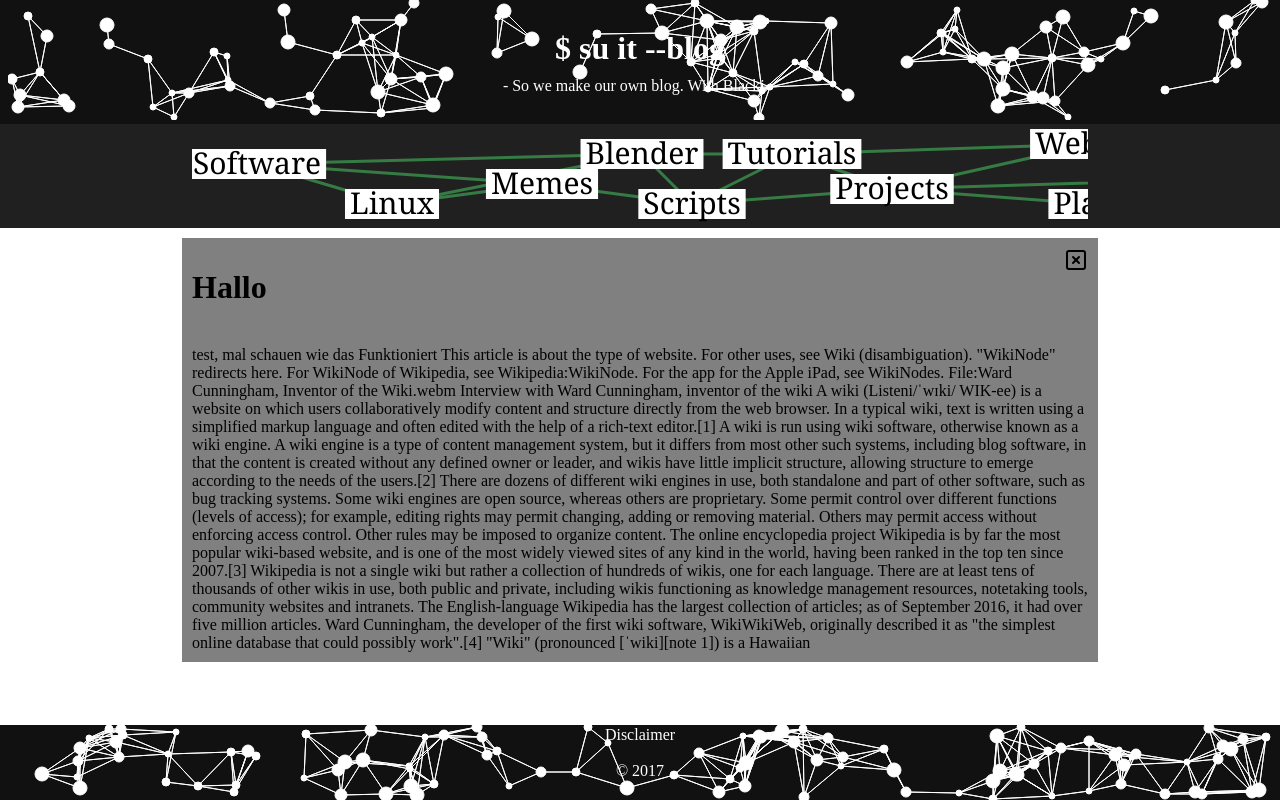
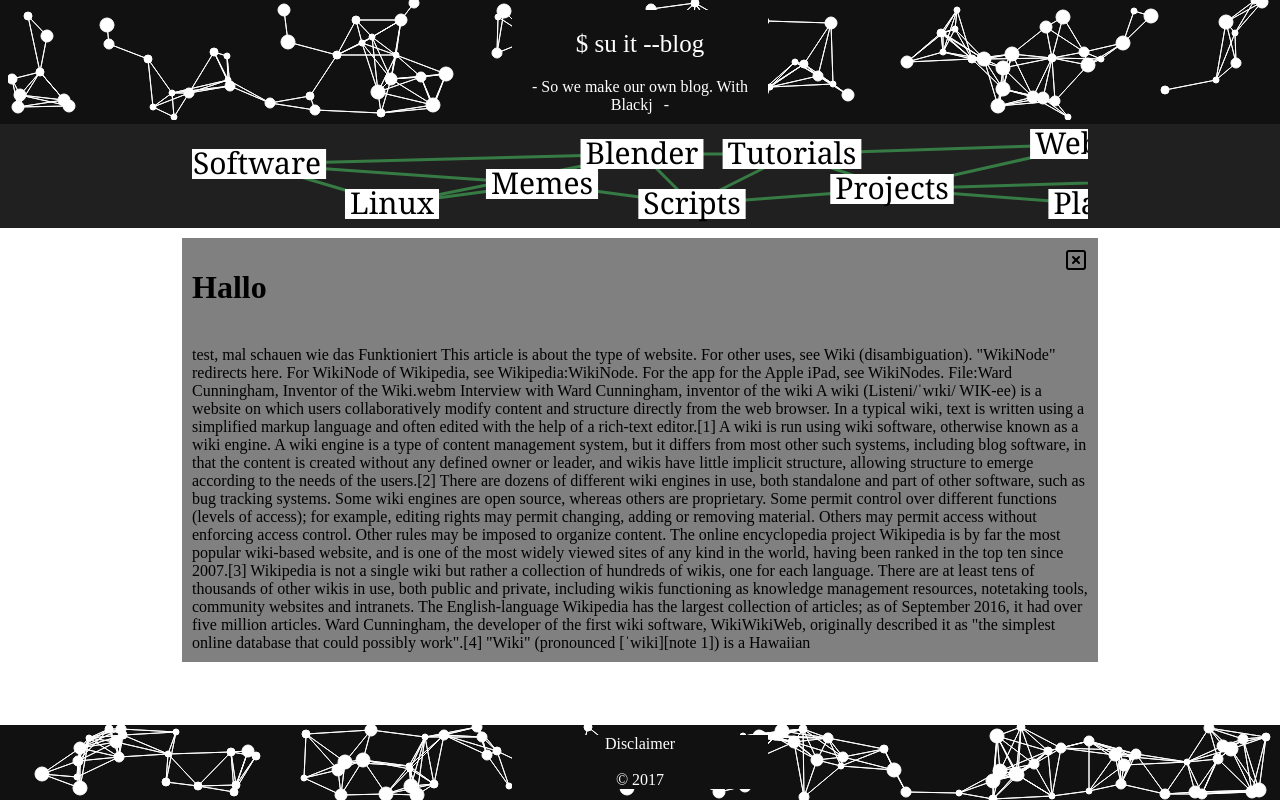
Before and after one commit to Born2Root/su_IT-blog, a PHP site: page /test_article.php in a window 1280 px wide. Run offline with PHP 8.4, Linux system fonts and the light colour scheme.

Commit message:
title and disclaimer now readable over canvas

```diff
--- a/css/main.css
+++ b/css/main.css
@@ -22,22 +22,27 @@ body {
 	color: #ffffff;
 }
 
-#banner h1 {
-	margin: 0px;
-	padding: 10px;
+#headline {
+	position: absolute;
+	background: #111111;
+	left: 0px;
+	right: 0px;
+	top: 10px;
+	width: 20%;
+	margin: auto;
+	padding-bottom: 10px;
 }
 
-#headline {
-	position: absolute;
-	left: 0px;
-	right: 0px;
-	top: 20px;
+#headline a {
+	display: block;
+	margin: 20px;
+	font-size: 25px;
 }
 
 
 /* unvisited link */
 
-#banner a:link {
+#headline a:link {
 	color: #ffffff;
 	text-decoration: none;
 }
@@ -45,14 +50,14 @@ body {
 
 /* visited link */
 
-#banner a:visited {
+#headline a:visited {
 	color: #ffffff;
 }
 
 
 /* selected link */
 
-#banner a:active {
+#headline a:active {
 	color: #ffffff;
 	text-decoration: underline;
 }
@@ -161,7 +166,10 @@ body {
 
 #disclaimer {
 	position: absolute;
+	background: #111111;
 	left: 0px;
 	right: 0px;
-	bottom: 20px;
+	top: 10px;
+	width: 20%;
+	margin: auto;
 }
--- a/header.html
+++ b/header.html
@@ -32,11 +32,10 @@
 
 			<div id="headline">
 				<a href="index.php" target="_self">
-					<h1>
-						$ su it --blog
-					</h1>
+					$ su it --blog
 				</a>
-				<span id="subtitle">- we sudo everything</span><span class="cursor">|</span> -
+				<span id="subtitle">- we sudo everything</span>
+				<span class="cursor">|</span> -
 			</div>
 
 		</div>
```
